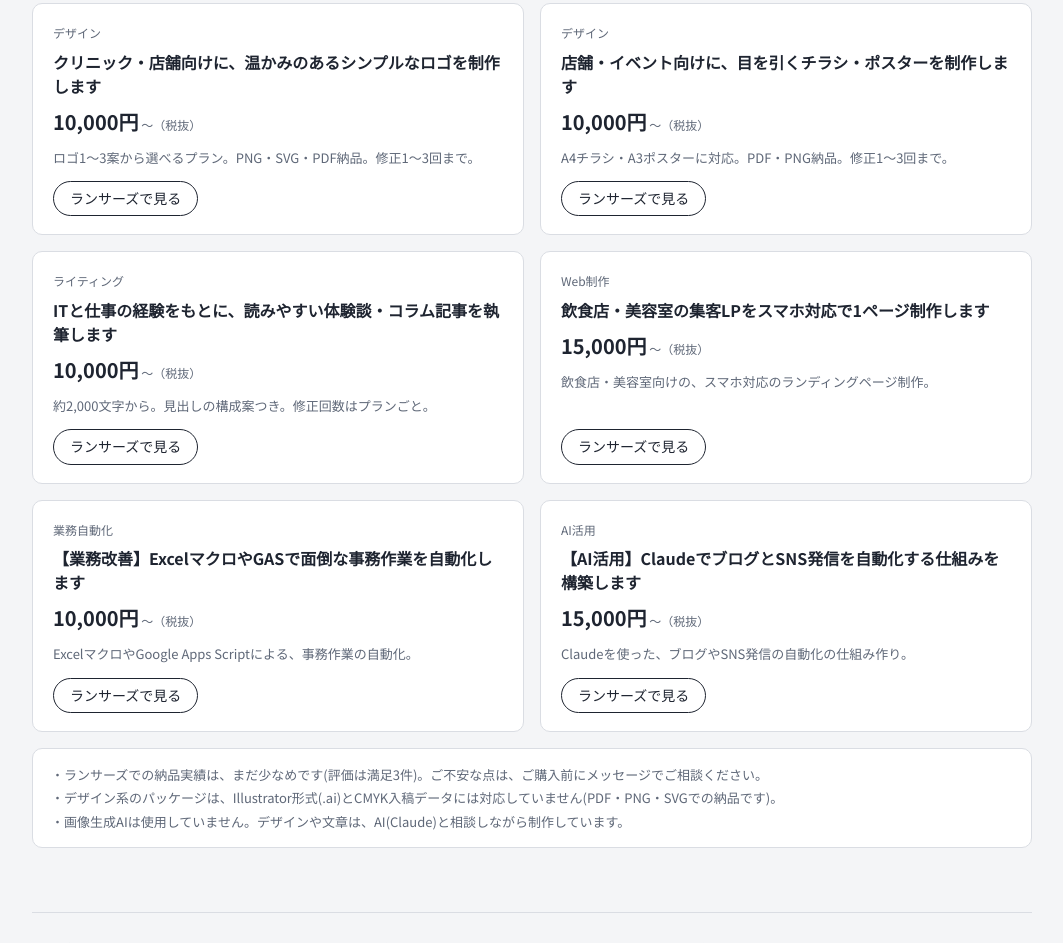
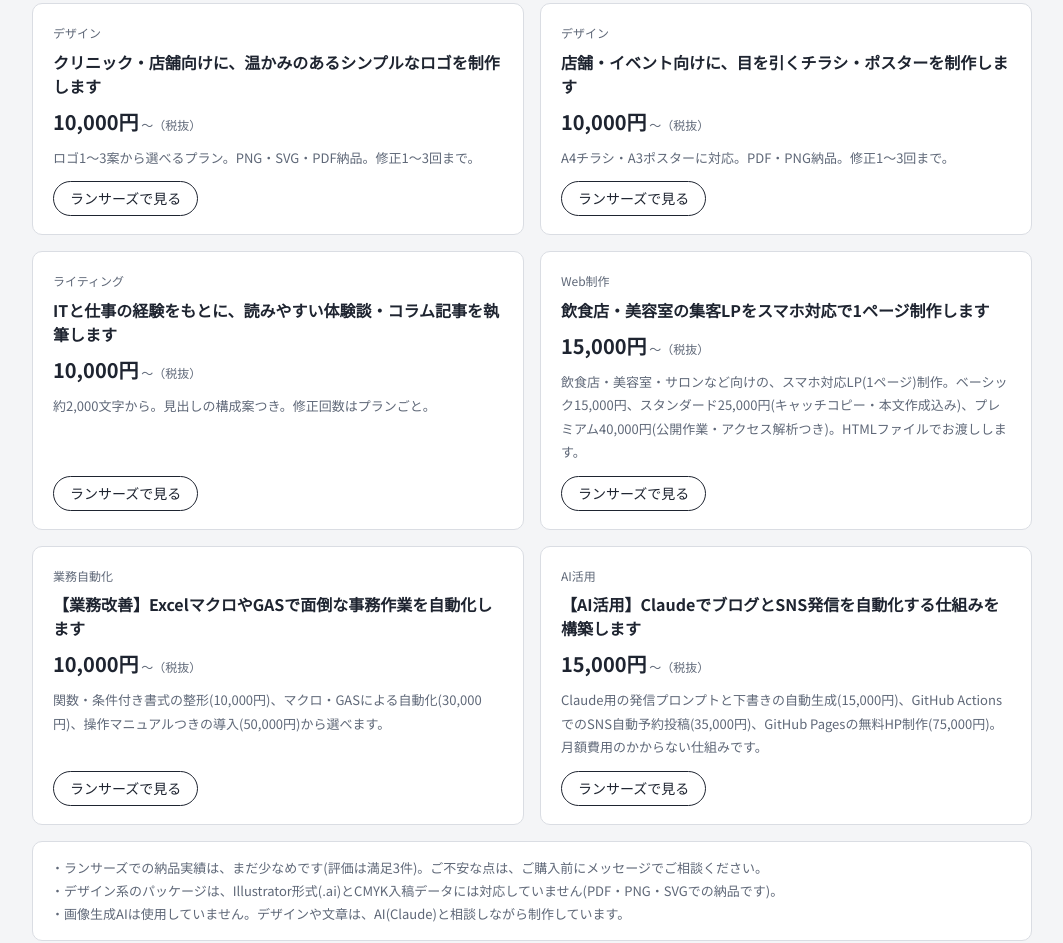
Before and after one commit to oyusuke0603/banner-logo-samples, a plain HTML site: page index.html in a window 1280 px wide. Shown: the part 11057-12000 px from the top of the page, without its empty margins (108-1171 px from the left). Drawn offline with nearby package versions, Linux system fonts and the light colour scheme; a web font is replaced by a local one.

Commit message:
fix package descriptions with actual plan details

```diff
--- a/index.html
+++ b/index.html
@@ -415,9 +415,9 @@ footer a{color:var(--ink)}
     <div class="pkg"><span class="tag">デザイン</span><h3>クリニック・店舗向けに、温かみのあるシンプルなロゴを制作します</h3><div class="price">10,000円<small> 〜（税抜）</small></div><p>ロゴ1〜3案から選べるプラン。PNG・SVG・PDF納品。修正1〜3回まで。</p><a class="go" href="https://www.lancers.jp/menu/detail/1356652" target="_blank" rel="noopener">ランサーズで見る</a></div>
     <div class="pkg"><span class="tag">デザイン</span><h3>店舗・イベント向けに、目を引くチラシ・ポスターを制作します</h3><div class="price">10,000円<small> 〜（税抜）</small></div><p>A4チラシ・A3ポスターに対応。PDF・PNG納品。修正1〜3回まで。</p><a class="go" href="https://www.lancers.jp/menu/detail/1356654" target="_blank" rel="noopener">ランサーズで見る</a></div>
     <div class="pkg"><span class="tag">ライティング</span><h3>ITと仕事の経験をもとに、読みやすい体験談・コラム記事を執筆します</h3><div class="price">10,000円<small> 〜（税抜）</small></div><p>約2,000文字から。見出しの構成案つき。修正回数はプランごと。</p><a class="go" href="https://www.lancers.jp/menu/detail/1356656" target="_blank" rel="noopener">ランサーズで見る</a></div>
-    <div class="pkg"><span class="tag">Web制作</span><h3>飲食店・美容室の集客LPをスマホ対応で1ページ制作します</h3><div class="price">15,000円<small> 〜（税抜）</small></div><p>飲食店・美容室向けの、スマホ対応のランディングページ制作。</p><a class="go" href="https://www.lancers.jp/menu/detail/1348101" target="_blank" rel="noopener">ランサーズで見る</a></div>
-    <div class="pkg"><span class="tag">業務自動化</span><h3>【業務改善】ExcelマクロやGASで面倒な事務作業を自動化します</h3><div class="price">10,000円<small> 〜（税抜）</small></div><p>ExcelマクロやGoogle Apps Scriptによる、事務作業の自動化。</p><a class="go" href="https://www.lancers.jp/menu/detail/1345353" target="_blank" rel="noopener">ランサーズで見る</a></div>
-    <div class="pkg"><span class="tag">AI活用</span><h3>【AI活用】ClaudeでブログとSNS発信を自動化する仕組みを構築します</h3><div class="price">15,000円<small> 〜（税抜）</small></div><p>Claudeを使った、ブログやSNS発信の自動化の仕組み作り。</p><a class="go" href="https://www.lancers.jp/menu/detail/1345357" target="_blank" rel="noopener">ランサーズで見る</a></div>
+    <div class="pkg"><span class="tag">Web制作</span><h3>飲食店・美容室の集客LPをスマホ対応で1ページ制作します</h3><div class="price">15,000円<small> 〜（税抜）</small></div><p>飲食店・美容室・サロンなど向けの、スマホ対応LP(1ページ)制作。ベーシック15,000円、スタンダード25,000円(キャッチコピー・本文作成込み)、プレミアム40,000円(公開作業・アクセス解析つき)。HTMLファイルでお渡しします。</p><a class="go" href="https://www.lancers.jp/menu/detail/1348101" target="_blank" rel="noopener">ランサーズで見る</a></div>
+    <div class="pkg"><span class="tag">業務自動化</span><h3>【業務改善】ExcelマクロやGASで面倒な事務作業を自動化します</h3><div class="price">10,000円<small> 〜（税抜）</small></div><p>関数・条件付き書式の整形(10,000円)、マクロ・GASによる自動化(30,000円)、操作マニュアルつきの導入(50,000円)から選べます。</p><a class="go" href="https://www.lancers.jp/menu/detail/1345353" target="_blank" rel="noopener">ランサーズで見る</a></div>
+    <div class="pkg"><span class="tag">AI活用</span><h3>【AI活用】ClaudeでブログとSNS発信を自動化する仕組みを構築します</h3><div class="price">15,000円<small> 〜（税抜）</small></div><p>Claude用の発信プロンプトと下書きの自動生成(15,000円)、GitHub ActionsでのSNS自動予約投稿(35,000円)、GitHub Pagesの無料HP制作(75,000円)。月額費用のかからない仕組みです。</p><a class="go" href="https://www.lancers.jp/menu/detail/1345357" target="_blank" rel="noopener">ランサーズで見る</a></div>
   </div>
   <div class="note-box">
     ・ランサーズでの納品実績は、まだ少なめです(評価は満足3件)。ご不安な点は、ご購入前にメッセージでご相談ください。<br>
```
